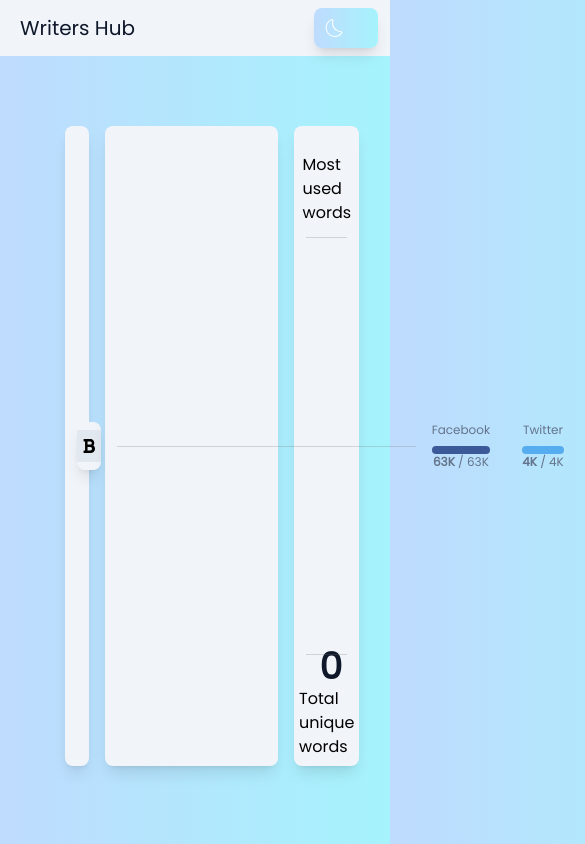
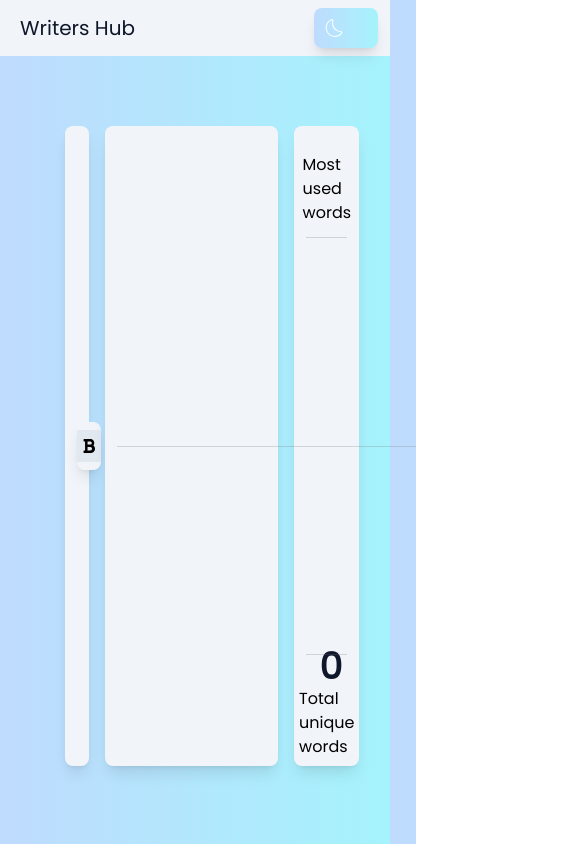
Before and after one commit to OriAfiasDev/writers-hub, a Next.js app: page /wordcount in a window 390 px wide. Shown: the top 844 px of the page, 585 px wide, since content can reach past the window. Built offline with nearby package versions, Linux system fonts and the light colour scheme.

Commit message:
social toolbar mobile

```diff
--- a/src/app/wordcount/toolbars/SocialToolbar.tsx
+++ b/src/app/wordcount/toolbars/SocialToolbar.tsx
@@ -34,7 +34,7 @@ const SOCIALS = [
 
 export default function SocialToolbar({ text }: Props) {
   return (
-    <div className='flex items-center justify-between w-full my-4'>
+    <div className='flex flex-row items-center justify-between w-full my-4 overflow-x-auto overflow-y-hidden'>
       {SOCIALS.map((social) => (
         <CountWithLimit
           key={social.title}
```
